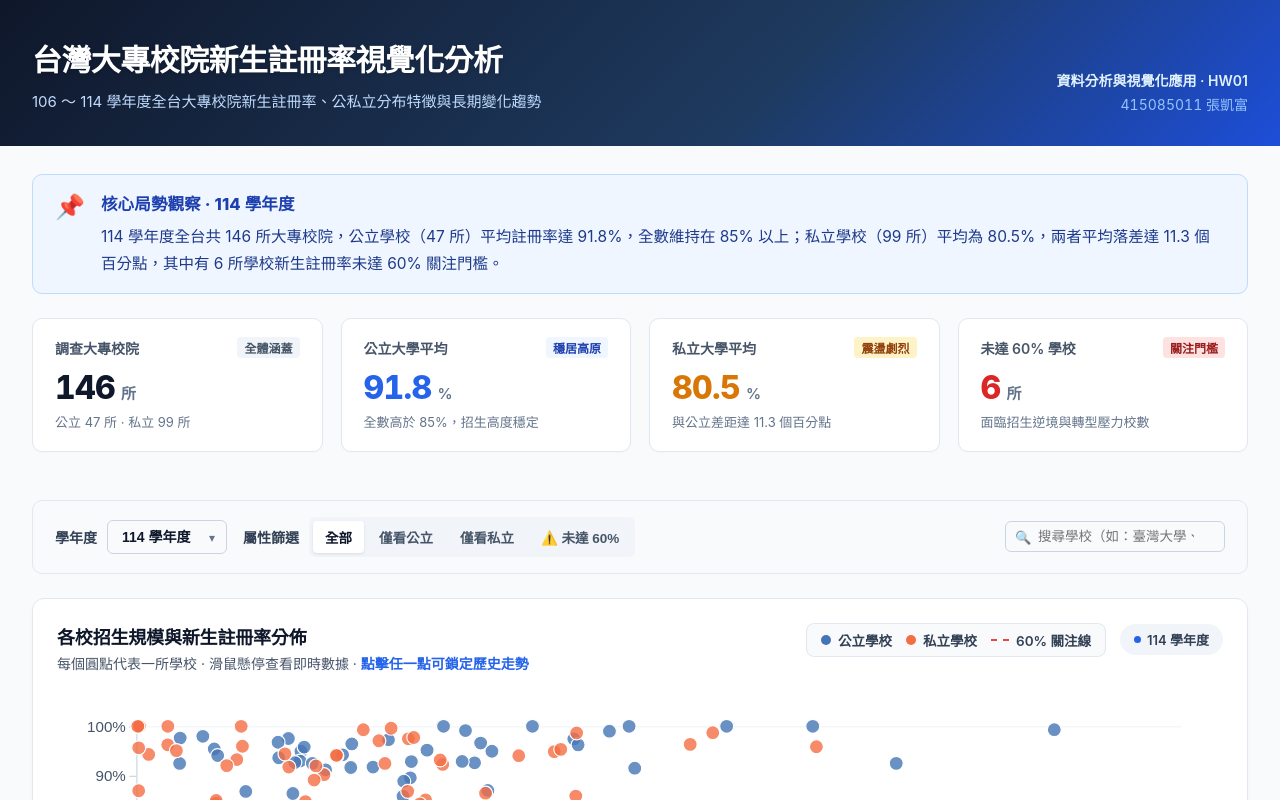
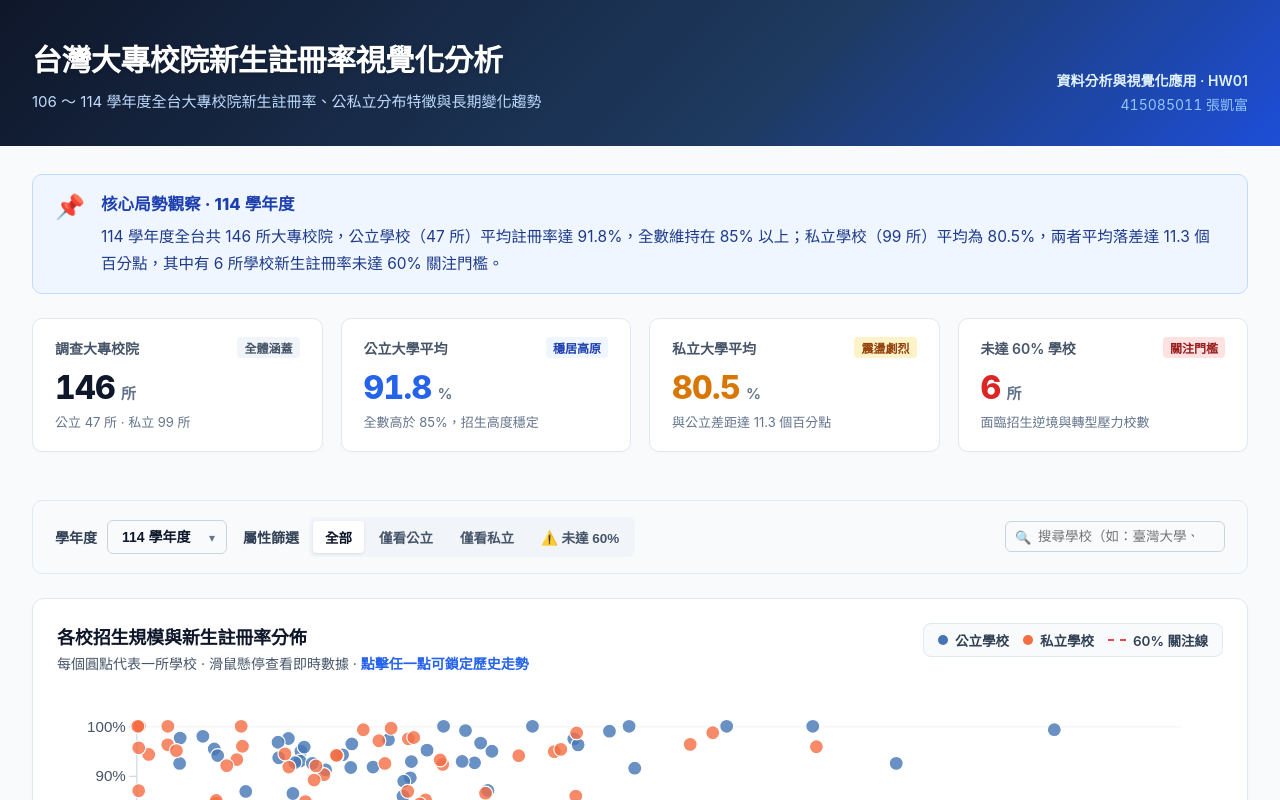
Before and after one commit to powerkaifu/1151VIS-HW1-415085011-CHANG-KAI-FU, a Vue app: page / in a window 1280 px wide. Shown: the top 800 px of the page. Built offline with nearby package versions, Linux system fonts and the light colour scheme.

Commit message:
refactor(scatterplot): 移除圖表右上角重複的學年度標籤，避免干擾圖例閱讀

```diff
--- a/src/components/ScatterPlot.vue
+++ b/src/components/ScatterPlot.vue
@@ -325,10 +325,6 @@ onMounted(render)
             60% 關注線
           </span>
         </div>
-        <div class="status-indicator">
-          <span class="live-dot"></span>
-          <span class="live-text">{{ year }} 學年度</span>
-        </div>
       </div>
     </div>
 
@@ -443,24 +439,7 @@ onMounted(render)
   border-top: 2px dashed #ef4444;
 }
 
-.status-indicator {
-  display: inline-flex;
-  align-items: center;
-  gap: 6px;
-  background: #f1f5f9;
-  padding: 6px 14px;
-  border-radius: 9999px;
-  font-size: 13px;
-  font-weight: 600;
-  color: #334155;
-}
 
-.live-dot {
-  width: 7px;
-  height: 7px;
-  border-radius: 50%;
-  background: #2563eb;
-}
 
 .canvas-wrapper {
   position: relative;
```
